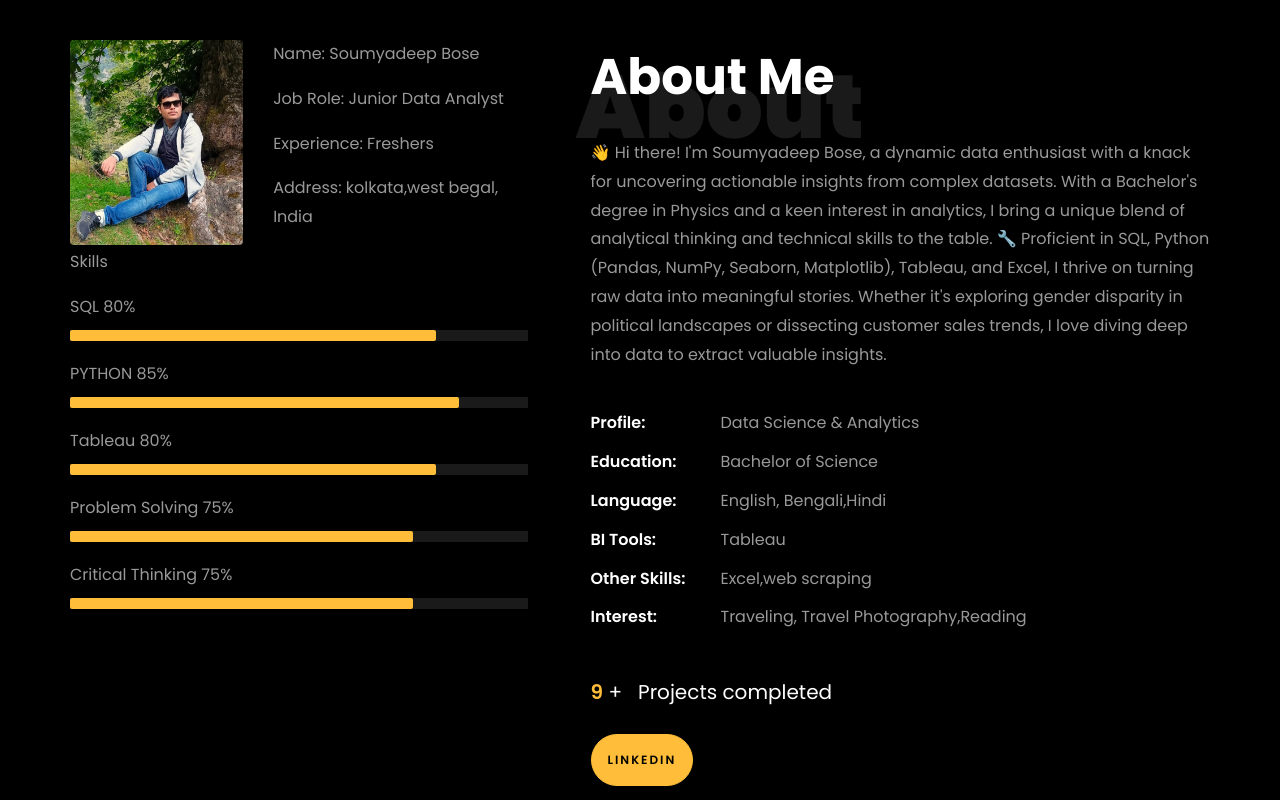
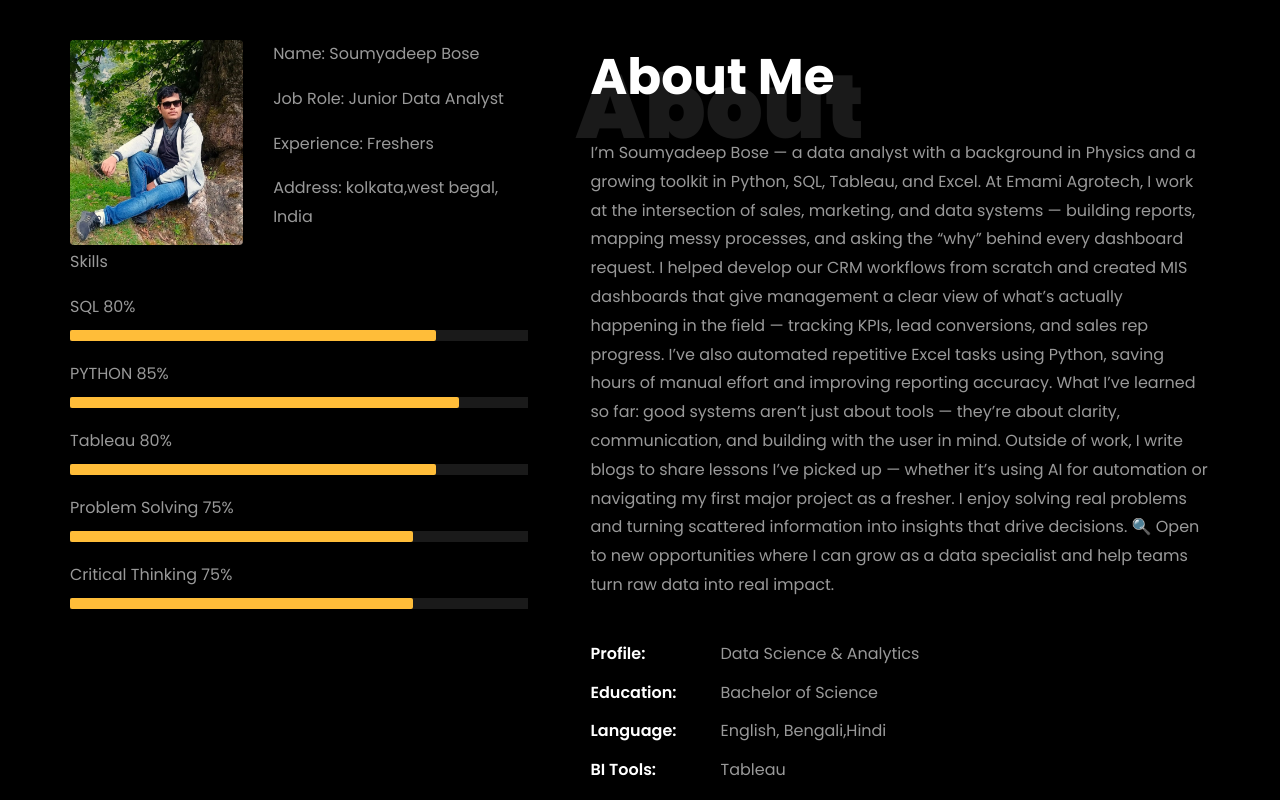
Before and after one commit to SBOSE550/soumyadeepbose.github.io, a plain HTML site: page index.html in a window 1280 px wide. Shown: the part 822-1622 px from the top of the page. Drawn offline with Linux system fonts and the light colour scheme; files whose address does not match are found by name.

Commit message:
Update index.html

```diff
--- a/index.html
+++ b/index.html
@@ -272,9 +272,15 @@
 								<h1 class="big">About</h1>
 								<h2 class="mb-4">About Me</h2>
 
-								<p>👋 Hi there! I'm Soumyadeep Bose, a dynamic data enthusiast with a knack for uncovering actionable insights from complex datasets. With a Bachelor's degree in Physics and a keen interest in analytics, I bring a unique blend of analytical thinking and technical skills to the table.
+								<p>I’m Soumyadeep Bose — a data analyst with a background in Physics and a growing toolkit in Python, SQL, Tableau, and Excel. At Emami Agrotech, I work at the intersection of sales, marketing, and data systems — building reports, mapping messy processes, and asking the “why” behind every dashboard request.
 
-									🔧 Proficient in SQL, Python (Pandas, NumPy, Seaborn, Matplotlib), Tableau, and Excel, I thrive on turning raw data into meaningful stories. Whether it's exploring gender disparity in political landscapes or dissecting customer sales trends, I love diving deep into data to extract valuable insights.</p>
+I helped develop our CRM workflows from scratch and created MIS dashboards that give management a clear view of what’s actually happening in the field — tracking KPIs, lead conversions, and sales rep progress. I’ve also automated repetitive Excel tasks using Python, saving hours of manual effort and improving reporting accuracy.
+
+What I’ve learned so far: good systems aren’t just about tools — they’re about clarity, communication, and building with the user in mind.
+
+Outside of work, I write blogs to share lessons I’ve picked up — whether it’s using AI for automation or navigating my first major project as a fresher. I enjoy solving real problems and turning scattered information into insights that drive decisions.
+
+🔍 Open to new opportunities where I can grow as a data specialist and help teams turn raw data into real impact.</p>
 								<ul class="about-info mt-4 px-md-0 px-2">
 									<li class="d-flex"><span>Profile:</span> <span>Data Science &amp; Analytics</span></li>
 									<!-- <li class="d-flex"><span>Domain:</span> <span>Retail, Ecommerce, agriculture &amp; Helth Care</span></li> -->
```
